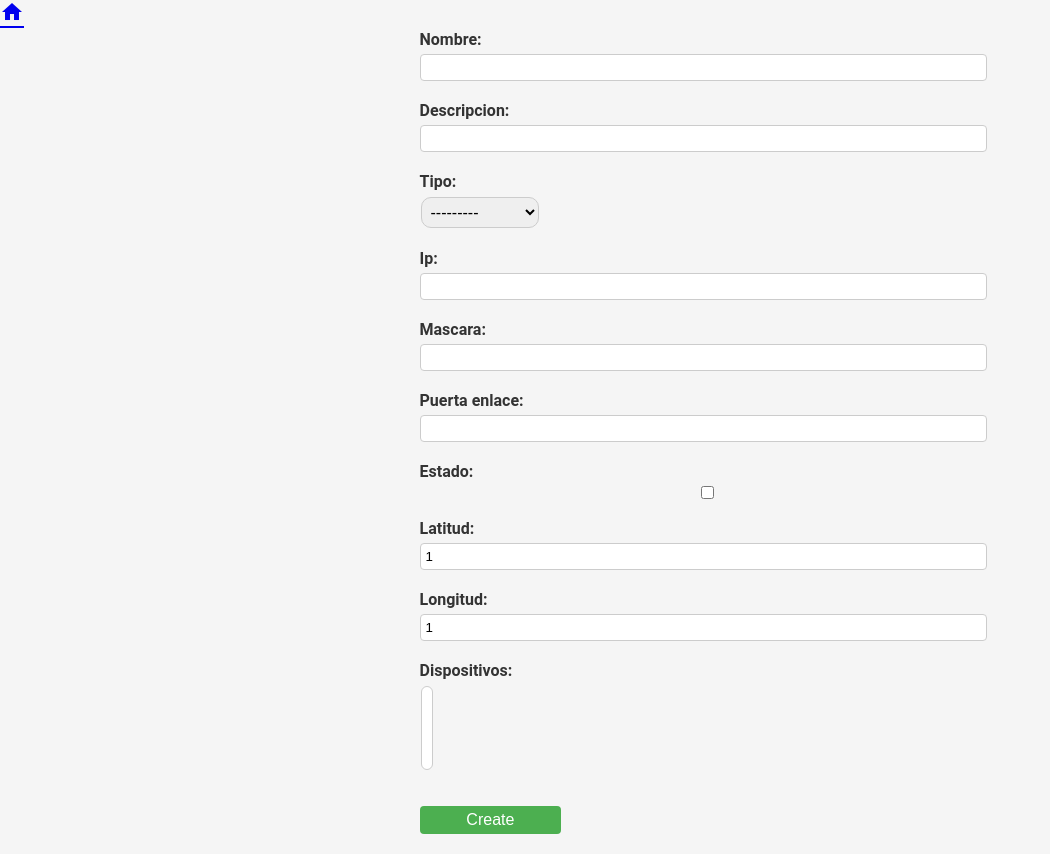
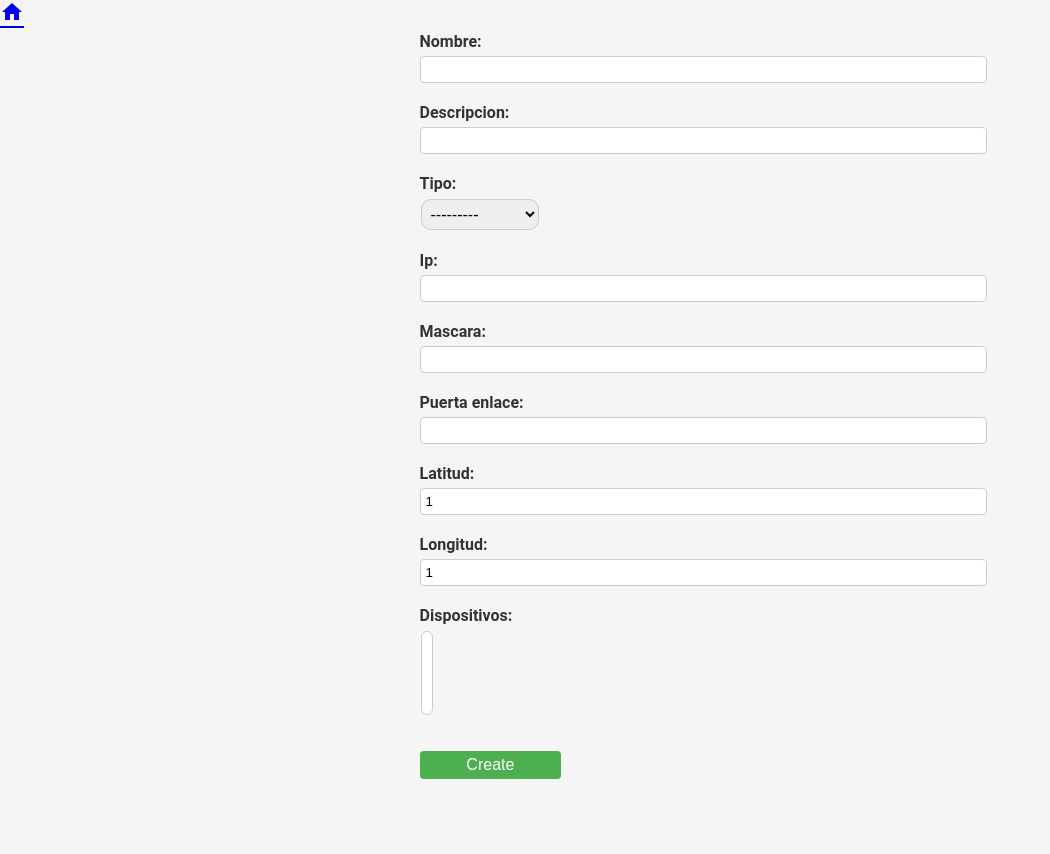
Before and after one commit to rubenfb23/Ponte---WebApp-to-manage-SDNs, a Django app: a page that uses ruben_tfg/ponte/templates/crear_red.html in a window 1280 px wide. Shown: the whole page, without its empty margins (0-1050 px from the left). After the commit the page ends 779 px from the top, so only its background shows below. Run offline with Django 5.2, Linux system fonts and the light colour scheme; data that the repository does not hold is empty.

Commit message:
Actualizar formularios y modelos***
***Actualizar formularios y modelos para agregar la clase 'form-control' a los campos 'descripcion' y 'puerta_enlace'. También se agregó el atributo 'blank=True' a los campos 'estado' en los modelos 'Servicio', 'Dispositivo', 'Red', 'Ancla' y 'Grupo'. Se eliminó el mensaje de error en el formulario 'crear_red.html'.

```diff
--- a/ruben_tfg/ponte/forms.py
+++ b/ruben_tfg/ponte/forms.py
@@ -6,17 +6,20 @@ class RedForm(forms.ModelForm):
 
     class Meta:
         model = Red
-        fields = ('nombre', 'descripcion', 'tipo', 'ip', 'mascara', 'puerta_enlace', 'estado', 'latitud', 'longitud', 'dispositivos')
+        fields = ('nombre', 'descripcion', 'tipo', 'ip', 'mascara',
+                  'puerta_enlace', 'latitud', 'longitud', 'dispositivos')
 
     def __init__(self, *args, **kwargs):
         super(RedForm, self).__init__(*args, **kwargs)
         self.fields['nombre'].widget.attrs.update({'class': 'form-control'})
-        self.fields['descripcion'].widget.attrs.update({'class': 'form-control'})
+        self.fields['descripcion'].widget.attrs.update(
+            {'class': 'form-control'})
         self.fields['tipo'].widget.attrs.update({'class': 'form-control'})
         self.fields['ip'].widget.attrs.update({'class': 'form-control'})
         self.fields['mascara'].widget.attrs.update({'class': 'form-control'})
-        self.fields['puerta_enlace'].widget.attrs.update({'class': 'form-control'})
-        self.fields['estado'].widget.attrs.update({'class': 'form-control'})
+        self.fields['puerta_enlace'].widget.attrs.update(
+            {'class': 'form-control'})
         self.fields['latitud'].widget.attrs.update({'class': 'form-control'})
         self.fields['longitud'].widget.attrs.update({'class': 'form-control'})
-        self.fields['dispositivos'].widget.attrs.update({'class': 'form-control'})
+        self.fields['dispositivos'].widget.attrs.update(
+            {'class': 'form-control'})
--- a/ruben_tfg/ponte/models.py
+++ b/ruben_tfg/ponte/models.py
@@ -12,7 +12,7 @@ class Servicio(models.Model):
     nombre = models.CharField(max_length=20)
     descripcion = models.CharField(max_length=20)
     tipo = models.CharField(max_length=20)
-    estado = models.BooleanField()
+    estado = models.BooleanField(blank=True)
     puerto = models.CharField(max_length=20)
 
     def __str__(self):
@@ -23,7 +23,7 @@ class Dispositivo(models.Model):
     id_dispositivo = models.AutoField(primary_key=True)
     nombre = models.CharField(max_length=20)
     descripcion = models.CharField(max_length=20)
-    estado = models.BooleanField()
+    estado = models.BooleanField(blank=True)
     sistema_operativo = models.CharField(max_length=20)
     servicios = models.ManyToManyField(Servicio, blank=True)
     ip_privada = models.CharField(max_length=20)
@@ -38,7 +38,7 @@ class Red(models.Model):
     nombre = models.CharField(max_length=20)
     descripcion = models.CharField(max_length=20)
     tipo = models.CharField(max_length=20, choices=TIPO_CHOICES)
-    estado = models.BooleanField()
+    estado = models.BooleanField(blank=True)
     ip = models.CharField(max_length=20)
     mascara = models.CharField(max_length=20)
     puerta_enlace = models.CharField(max_length=20)
@@ -56,7 +56,7 @@ class Ancla(models.Model):
     nombre = models.CharField(max_length=20)
     descripcion = models.CharField(max_length=20)
     tipo = models.CharField(max_length=20)
-    estado = models.BooleanField()
+    estado = models.BooleanField(blank=True)
     latitud = models.CharField(max_length=20)
     longitud = models.CharField(max_length=20)
 
@@ -69,7 +69,7 @@ class Grupo(models.Model):
     nombre = models.CharField(max_length=20)
     descripcion = models.CharField(max_length=20)
     tipo = models.CharField(max_length=20)
-    estado = models.BooleanField()
+    estado = models.BooleanField(blank=True)
     redes = models.ManyToManyField(Red)
 
     def __str__(self):
--- a/ruben_tfg/ponte/templates/crear_red.html
+++ b/ruben_tfg/ponte/templates/crear_red.html
@@ -14,9 +14,6 @@
         <form class='form' method="POST" enctype="multipart/form-data">
             {% csrf_token %}
              {{ form.as_p }}
-             {% if form.errors %}
-                <p>Algunos campos no son validos!</p>
-             {% endif %}
             <br/>
             <input class="submit" type="submit" value="Create">
         </form>
```
Also changed, not shown: ruben_tfg/ponte/migrations/0012_alter_ancla_estado_alter_dispositivo_estado_and_more.py (added).
